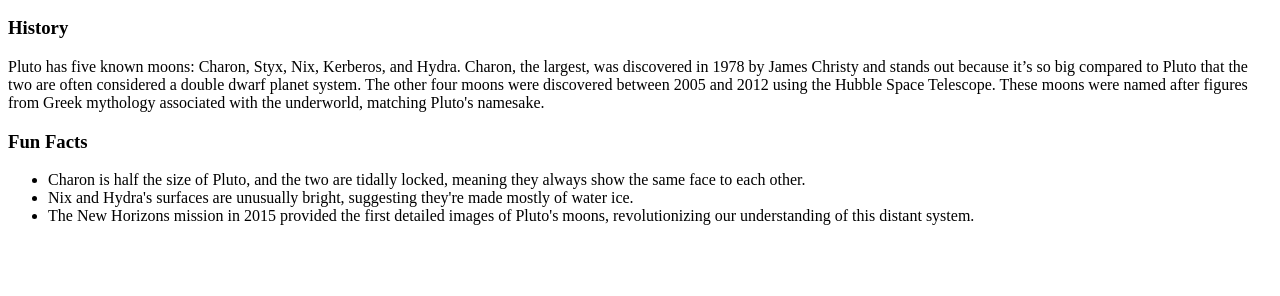
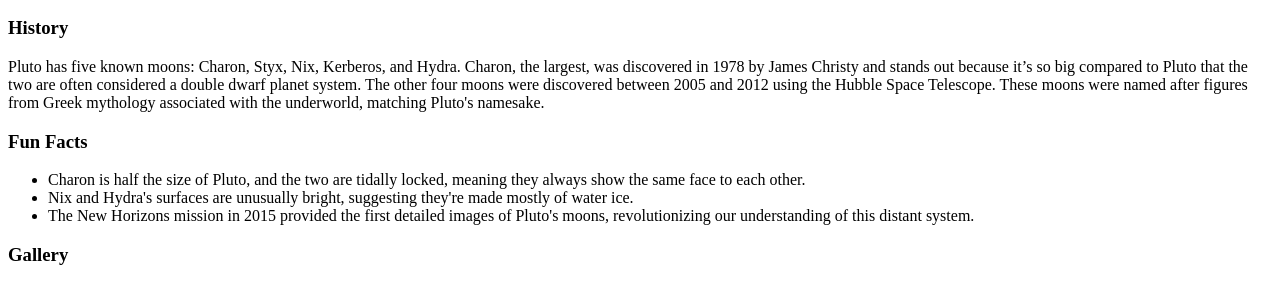
Before and after one commit to lyumii/pluto-project, a plain HTML site: page index.html in a window 1280 px wide. Shown: the part 504-800 px from the top of the page. Drawn offline with Linux system fonts and the light colour scheme.

Commit message:
added aside

```diff
--- a/index.html
+++ b/index.html
@@ -96,6 +96,7 @@
               </li>
             </ul>
           </article>
+          <aside><h3>Gallery</h3></aside>
         </section>
       </main>
       <footer></footer>
```
